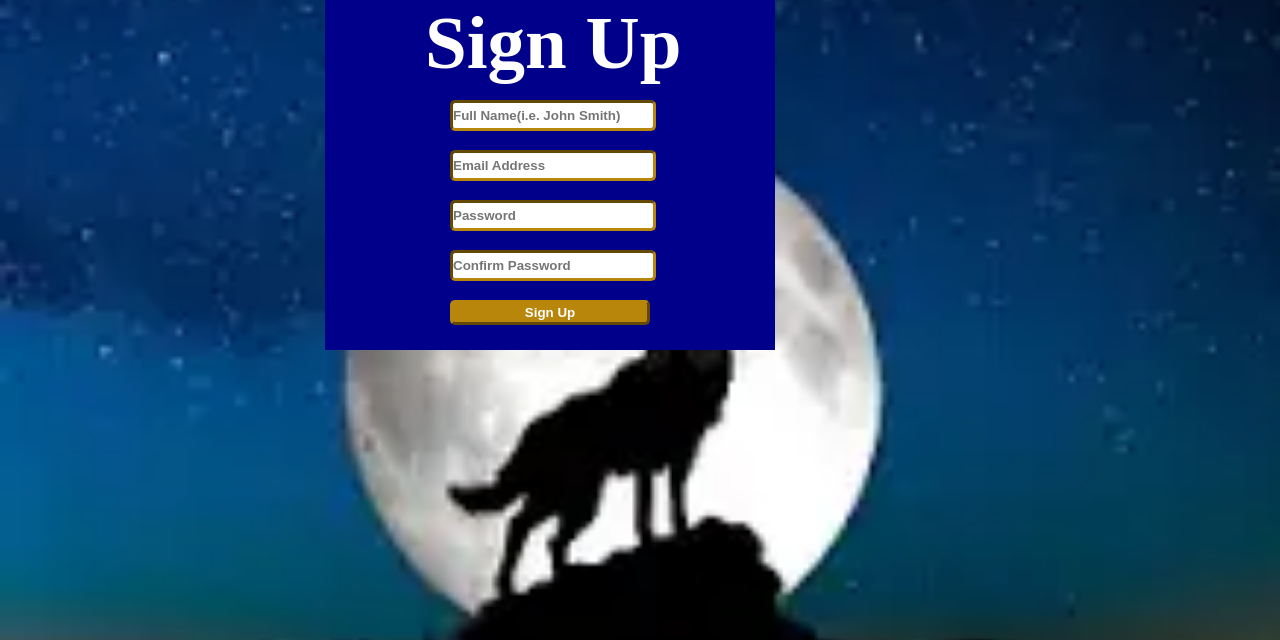
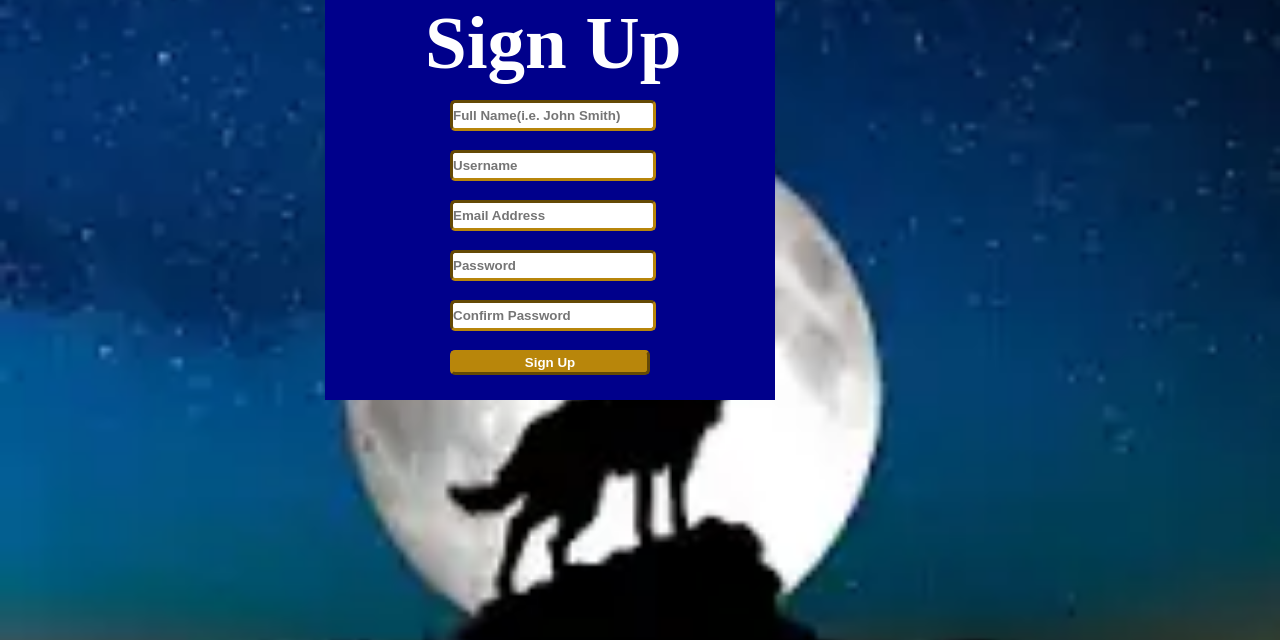
Before and after one commit to TheWolfBro2008/wolfstudios, a PHP site: page /register.php in a window 1280 px wide. Shown: the part 80-720 px from the top of the page. Run offline with PHP 8.4, Linux system fonts and the light colour scheme.

Commit message:
fixed styling and am working on sql for account

```diff
--- a/css/register.css
+++ b/css/register.css
@@ -123,7 +123,7 @@ ul li ul li {
 
     .signup-form {
         width:450px;
-        height: 350px;
+        height: 400px;
         margin: 0 auto;
         position: absolute; left: 325px;
         background-color: darkblue;
@@ -145,7 +145,7 @@ ul li ul li {
     }
 
     .email {
-        position: absolute; left: 125px; top: 150px;
+        position: absolute; left: 125px; top: 200px;
         width: 200px; height: 25px;
         border-radius: 5px;
         border-width: 3px;
@@ -153,7 +153,7 @@ ul li ul li {
     }
 
     .pwd {
-        position: absolute; left: 125px; top: 200px;
+        position: absolute; left: 125px; top: 250px;
         width: 200px; height: 25px;
         border-radius: 5px;
         border-width: 3px;
@@ -161,7 +161,7 @@ ul li ul li {
     }
 
     .pwdconfirm {
-        position: absolute; left: 125px; top: 250px;
+        position: absolute; left: 125px; top: 300px;
         width: 200px; height: 25px;
         border-radius: 5px;
         border-width: 3px;
@@ -169,12 +169,21 @@ ul li ul li {
     }
 
     .submit {
-        position: absolute; left: 125px; top: 300px;
+        position: absolute; left: 125px; top: 350px;
         width: 200px; height: 25px;
         border-radius: 5px;
         border-width: 3px;
         border-color: darkgoldenrod;
         background-color: darkgoldenrod;
+        color: white;
+    }
+
+    .uid {
+        position: absolute; left: 125px; top: 150px;
+        width: 200px; height: 25px;
+        border-radius: 5px;
+        border-width: 3px;
+        border-color: darkgoldenrod;
         color: white;
     }
 }
--- a/register.php
+++ b/register.php
@@ -47,7 +47,8 @@
         <h2>Sign Up</h2>
         <form action="includes/signup.inc.php" method="post">
             <input type="text" name="name" class="name" placeholder="Full Name(i.e. John Smith)">
-            <input type="email" name="email" class="email" placeholder="Email Address">
+            <input type="text" name="email" class="email" placeholder="Email Address">
+            <input type="text" name="uid" class="uid" placeholder="Username">
             <input type="password" name="pwd" class="pwd" placeholder="Password">
             <input type="password" name="pwdconfirm" class="pwdconfirm" placeholder="Confirm Password">
             <button type="submit" name="Submit" class="submit">Sign Up</button>
```
Also changed, not shown: includes/signup.inc.php (+11 -1 lines), includes/function.inc.php (added).
